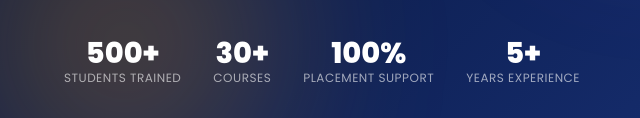
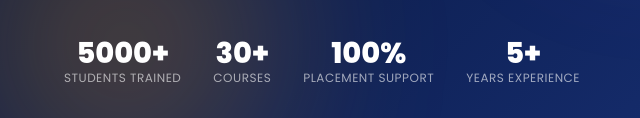
Before and after one commit to MankuXP-exe/namoh-institute, a plain HTML site: page index.html in a window 1280 px wide. Shown: the part 682-800 px from the top of the page, 0-640 px from the left. Drawn offline with Linux system fonts and the light colour scheme.

Commit message:
update student count

```diff
--- a/index.html
+++ b/index.html
@@ -98,7 +98,7 @@
         </div>
         <div class="hero-stats">
           <div class="hero-stat">
-            <div class="num">500+</div>
+            <div class="num">5000+</div>
             <div class="lbl">Students Trained</div>
           </div>
           <div class="hero-stat">
```
Also changed, not shown: 2 other files.
